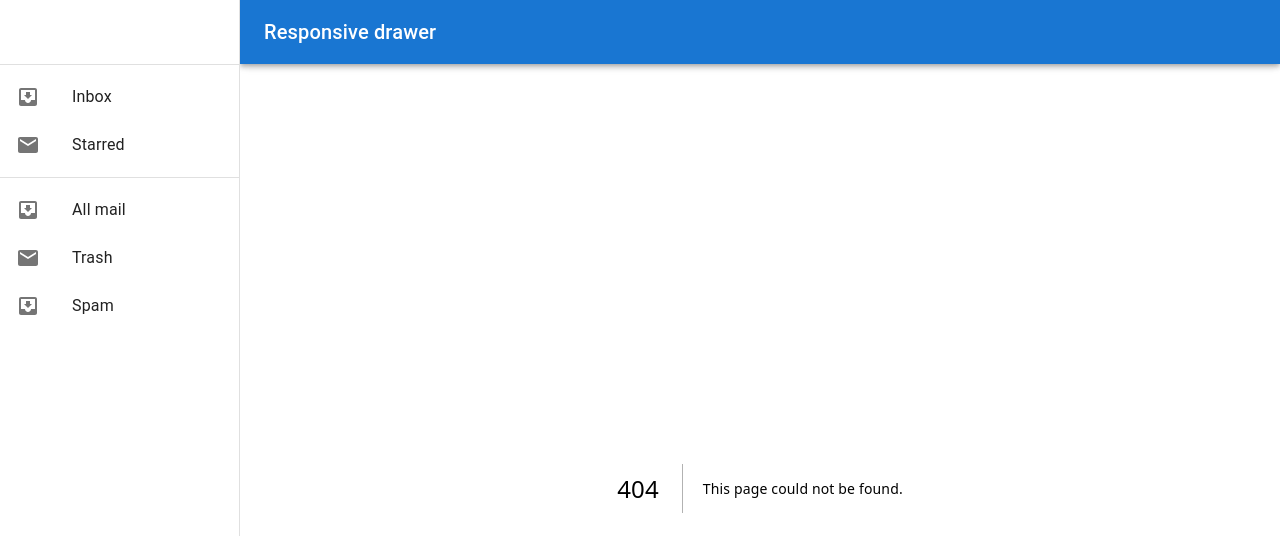
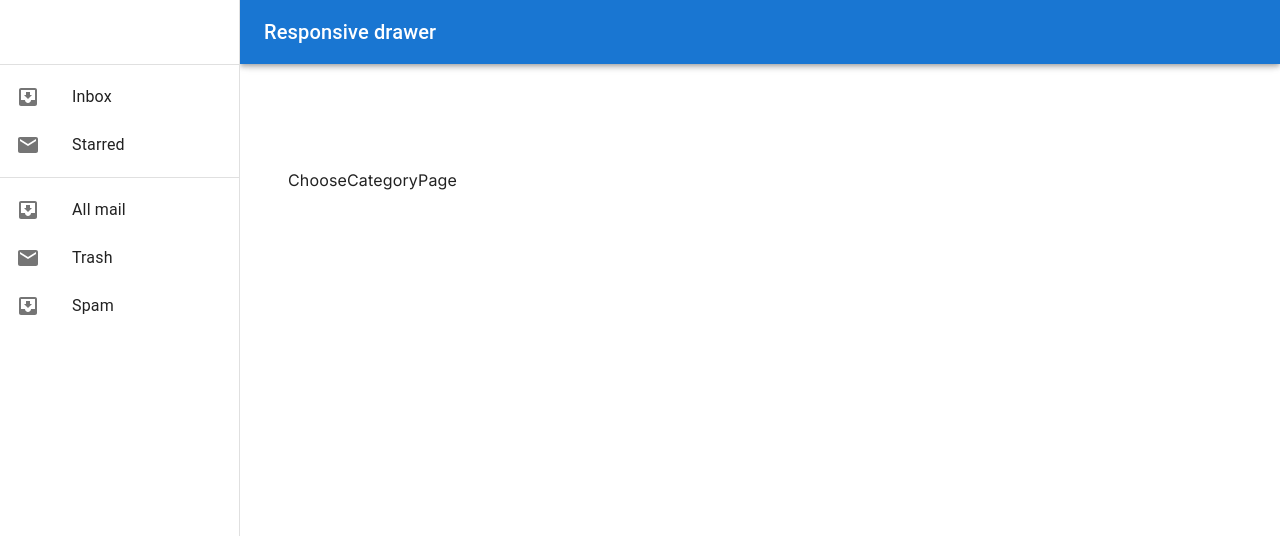
Before and after one commit to unkabogaton/next-mock-exam, a Next.js app: page /take-exam/1 in a window 1280 px wide. Before the commit this address had no page. Shown: the top 536 px of the page. Built offline with nearby package versions, Linux system fonts and the light colour scheme.

Commit message:
fix page setup

```diff
--- /dev/null
+++ b/src/app/take-exam/[examId]/page.tsx
@@ -0,0 +1,5 @@
+const ChooseCategoryPage = () => {
+  return <div>ChooseCategoryPage</div>;
+};
+
+export default ChooseCategoryPage;
--- a/src/app/exam/page.tsx
+++ b/src/app/take-exam/page.tsx
@@ -1,6 +1,6 @@
 import Exam from "../../screens/Exam";
 
-const index = () => {
+const ChooseExamPage = () => {
   return (
     <>
       <Exam></Exam>
@@ -8,4 +8,4 @@ const index = () => {
   );
 };
 
-export default index;
+export default ChooseExamPage;
--- a/src/screens/Exam/Exam.tsx
+++ b/src/screens/Exam/Exam.tsx
@@ -2,8 +2,11 @@
 
 import QuestionsProvider from "@/context/questions";
 import Questions from "./Questions";
+import { useQueryClient } from "react-query";
 
 const Exam = () => {
+  const queryClient = useQueryClient();
+  // console.log{queryClient}
   return (
     <QuestionsProvider>
       <Questions></Questions>
```
Also changed, not shown: src/app/take-exam/layout.tsx (renamed from src/app/exam/layout.tsx), src/app/take-exam/loading.tsx (renamed from src/app/exam/loading.tsx).
